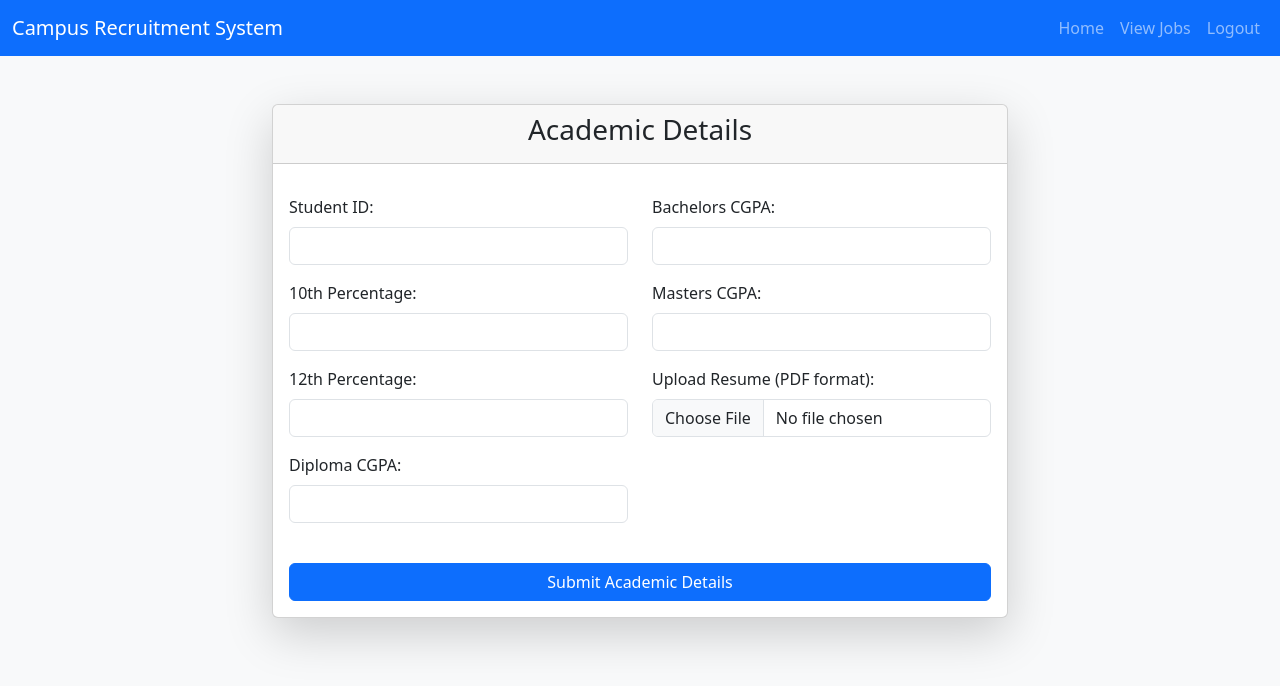
After one commit to Kenil-08/Campus-Recruitment-Management-System, a PHP site: page /students/acedemic_form.php in a window 1280 px wide. The commit adds this page. Shown: the top 686 px of the page. Run offline with PHP 8.4, Linux system fonts and the light colour scheme.

Commit message:
Student Data Table Update

```diff
--- /dev/null
+++ b/students/acedemic_form.php
@@ -0,0 +1,163 @@
+<?php
+include '../db.php'; // Adjust the path if needed
+
+if ($_SERVER['REQUEST_METHOD'] === 'POST') {
+    $student_id = $_POST['student_id'];
+    $tenth_percentage = $_POST['tenth_percentage'];
+    $twelfth_percentage = $_POST['twelfth_percentage'];
+    $diploma_cgpa = isset($_POST['diploma_cgpa']) ? $_POST['diploma_cgpa'] : null;
+    $bachelors_cgpa = $_POST['bachelors_cgpa'];
+    $masters_cgpa = isset($_POST['masters_cgpa']) ? $_POST['masters_cgpa'] : null;
+
+    // Handle file upload for resume
+    $resume = null;
+    if (isset($_FILES['resume']) && $_FILES['resume']['error'] == 0) {
+        $upload_dir = '../uploads/resume/';
+        $uuid = uniqid(); // Generate a unique identifier
+        $extension = pathinfo($_FILES['resume']['name'], PATHINFO_EXTENSION);
+        $filename = $uuid . '.' . $extension; // Create the unique file name
+        $target_file = $upload_dir . $filename;
+
+        // Move uploaded file to target directory
+        if (move_uploaded_file($_FILES['resume']['tmp_name'], $target_file)) {
+            $resume = $filename; // Store the unique file name in the database
+        } else {
+            echo "<div class='alert alert-danger'>Error uploading the resume.</div>";
+        }
+    }
+
+    // Insert into student_academic_details table
+    $query = "INSERT INTO student_academic_details
+              (student_id, tenth_percentage, twelfth_percentage, diploma_cgpa, bachelors_cgpa, masters_cgpa, resume)
+              VALUES
+              ('$student_id', '$tenth_percentage', '$twelfth_percentage',
+              " . ($diploma_cgpa !== null ? "'$diploma_cgpa'" : "NULL") . ",
+              '$bachelors_cgpa', " . ($masters_cgpa !== null ? "'$masters_cgpa'" : "NULL") . ",
+              '$resume')";
+
+    if (mysqli_query($conn, $query)) {
+        echo "<div class='alert alert-success'>Academic details submitted successfully!</div>";
+    } else {
+        echo "<div class='alert alert-danger'>Error: " . mysqli_error($conn) . "</div>";
+    }
+
+    // Close the database connection
+    mysqli_close($conn);
+}
+?>
+
+
+<!DOCTYPE html>
+<html lang="en">
+<head>
+    <meta charset="UTF-8">
+    <meta name="viewport" content="width=device-width, initial-scale=1.0">
+    <title>Academic Form</title>
+    <link href="https://cdn.jsdelivr.net/npm/bootstrap@5.3.0-alpha1/dist/css/bootstrap.min.css" rel="stylesheet">
+    <style>
+        .card-body .row > div {
+            padding-top: 15px;
+        }
+        .container {
+            margin-bottom: 50px;
+        }
+    </style>
+</head>
+<body class="bg-light">
+
+    <!-- Navbar -->
+    <nav class="navbar navbar-expand-lg navbar-dark bg-primary">
+        <div class="container-fluid">
+            <a class="navbar-brand" href="student_dashboard.php">Campus Recruitment System</a>
+            <button class="navbar-toggler" type="button" data-bs-toggle="collapse" data-bs-target="#navbarNav" aria-controls="navbarNav" aria-expanded="false" aria-label="Toggle navigation">
+                <span class="navbar-toggler-icon"></span>
+            </button>
+            <div class="collapse navbar-collapse" id="navbarNav">
+                <ul class="navbar-nav ms-auto">
+                    <li class="nav-item">
+                        <a class="nav-link" href="student_dashboard.php">Home</a>
+                    </li>
+                    <li class="nav-item">
+                        <a class="nav-link" href="view_jobs.php">View Jobs</a>
+                    </li>
+                    <li class="nav-item">
+                        <a class="nav-link" href="logout.php">Logout</a>
+                    </li>
+                </ul>
+            </div>
+        </div>
+    </nav>
+
+    <!-- Academic Form -->
+    <div class="container mt-5">
+        <div class="row">
+            <div class="col-md-8 mx-auto">
+                <div class="card shadow-lg">
+                    <div class="card-header">
+                        <h3 class="text-center">Academic Details</h3>
+                    </div>
+                    <div class="card-body">
+                        <form method="POST" action="acedemic_form.php" enctype="multipart/form-data">
+                            <div class="row">
+                                <!-- Left Column -->
+                                <div class="col-md-6">
+                                    <!-- Student ID -->
+                                    <div class="mb-3">
+                                        <label for="student_id" class="form-label">Student ID:</label>
+                                        <input type="text" id="student_id" name="student_id" class="form-control" required>
+                                    </div>
+
+                                    <!-- 10th Percentage -->
+                                    <div class="mb-3">
+                                        <label for="tenth_percentage" class="form-label">10th Percentage:</label>
+                                        <input type="number" id="tenth_percentage" name="tenth_percentage" class="form-control" required step="0.01">
+                                    </div>
+
+                                    <!-- 12th Percentage -->
+                                    <div class="mb-3">
+                                        <label for="twelfth_percentage" class="form-label">12th Percentage:</label>
+                                        <input type="number" id="twelfth_percentage" name="twelfth_percentage" class="form-control" required step="0.01">
+                                    </div>
+
+                                    <!-- Diploma CGPA -->
+                                    <div class="mb-3">
+                                        <label for="diploma_cgpa" class="form-label">Diploma CGPA:</label>
+                                        <input type="number" id="diploma_cgpa" name="diploma_cgpa" class="form-control" step="0.01">
+                                    </div>
+                                </div>
+
+                                <!-- Right Column -->
+                                <div class="col-md-6">
+                                    <!-- Bachelors CGPA -->
+                                    <div class="mb-3">
+                                        <label for="bachelors_cgpa" class="form-label">Bachelors CGPA:</label>
+                                        <input type="number" id="bachelors_cgpa" name="bachelors_cgpa" class="form-control" required step="0.01">
+                                    </div>
+
+                                    <!-- Masters CGPA -->
+                                    <div class="mb-3">
+                                        <label for="masters_cgpa" class="form-label">Masters CGPA:</label>
+                                        <input type="number" id="masters_cgpa" name="masters_cgpa" class="form-control" step="0.01">
+                                    </div>
+
+                                    <!-- Resume Upload -->
+                                    <div class="mb-3">
+                                        <label for="resume" class="form-label">Upload Resume (PDF format):</label>
+                                        <input type="file" id="resume" name="resume" class="form-control" accept=".pdf" required>
+                                    </div>
+                                </div>
+                            </div>
+
+                            <div class="text-center mt-4">
+                                <button type="submit" class="btn btn-primary w-100">Submit Academic Details</button>
+                            </div>
+                        </form>
+                    </div>
+                </div>
+            </div>
+        </div>
+    </div>
+
+    <script src="https://cdn.jsdelivr.net/npm/bootstrap@5.3.0-alpha1/dist/js/bootstrap.bundle.min.js"></script>
+</body>
+</html>
```
Also changed, not shown: tpo/view_students.php (+43 -5 lines).
